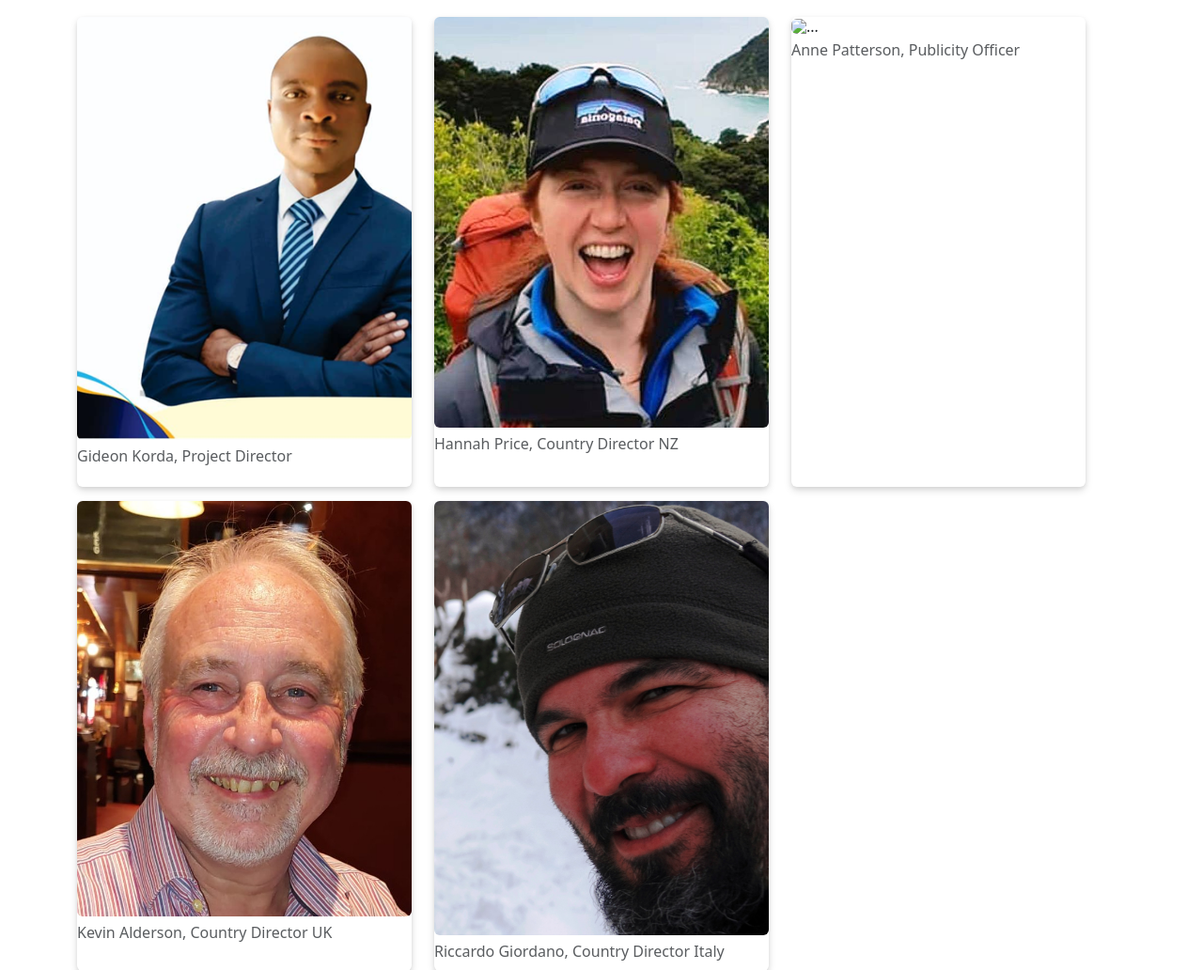
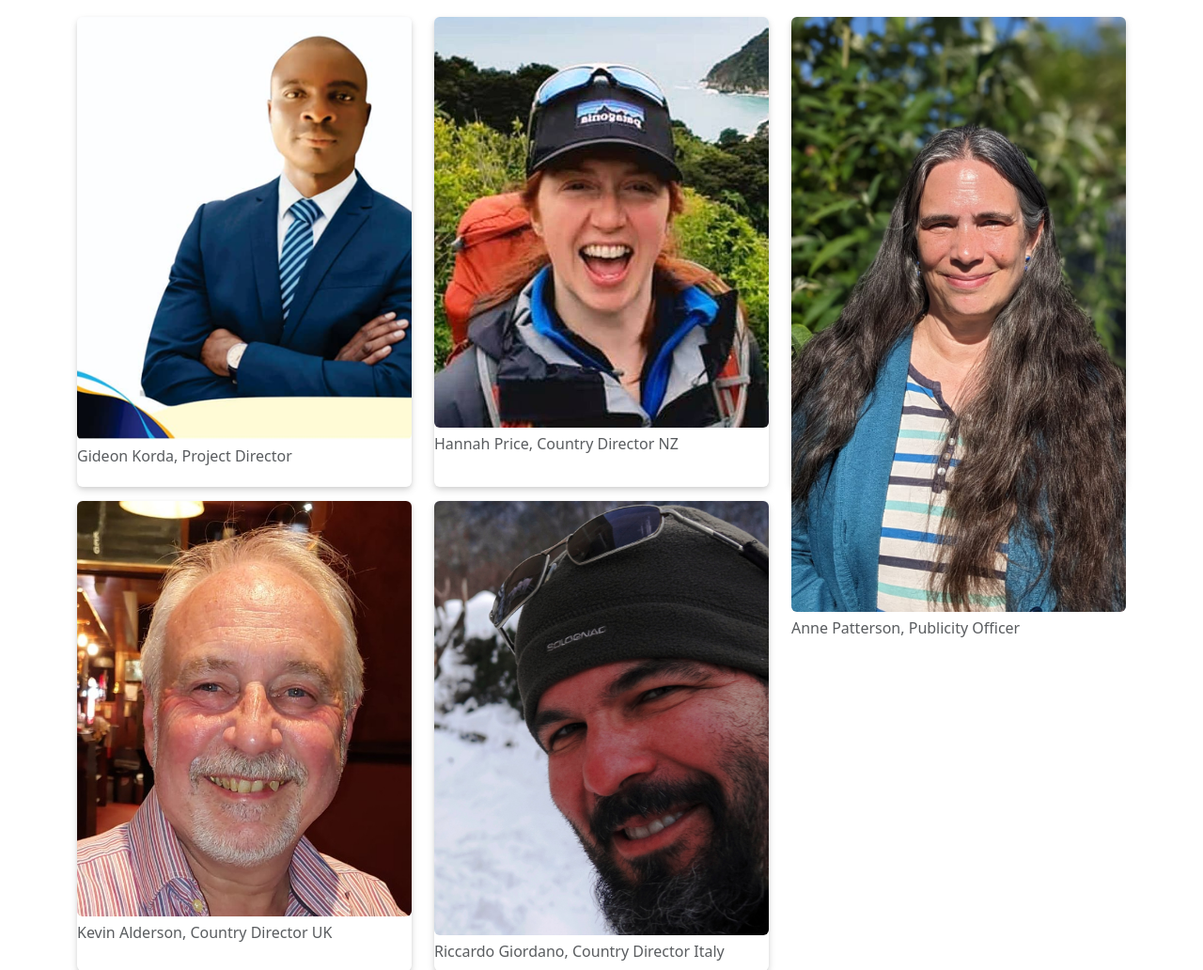
Before and after one commit to kevald1963/greenfield-africa, a Flask app: page /ourteam in a window 1280 px wide. Shown: the part 82-1114 px from the top of the page at 94% size. Run offline with Flask 2, Linux system fonts and the light colour scheme.

Commit message:
Added Ann Patterson's image to the Our Team page.

```diff
--- a/templates/ourteam.html
+++ b/templates/ourteam.html
@@ -35,7 +35,7 @@
     <div class="col-lg-4 col-md-12 mb-4 mb-lg-0">
 
         <figure class="figure image-gallery">
-            <img src="" class="figure-img img-fluid rounded" alt="...">
+            <img src="static/images/anne_patterson.jpg" class="figure-img img-fluid rounded" alt="...">
             <figcaption class="figure-caption"><h6>Anne Patterson, Publicity Officer</h6></figcaption>
         </figure>
 
```
Also changed, not shown: static/images/anne_patterson.jpg (added).
